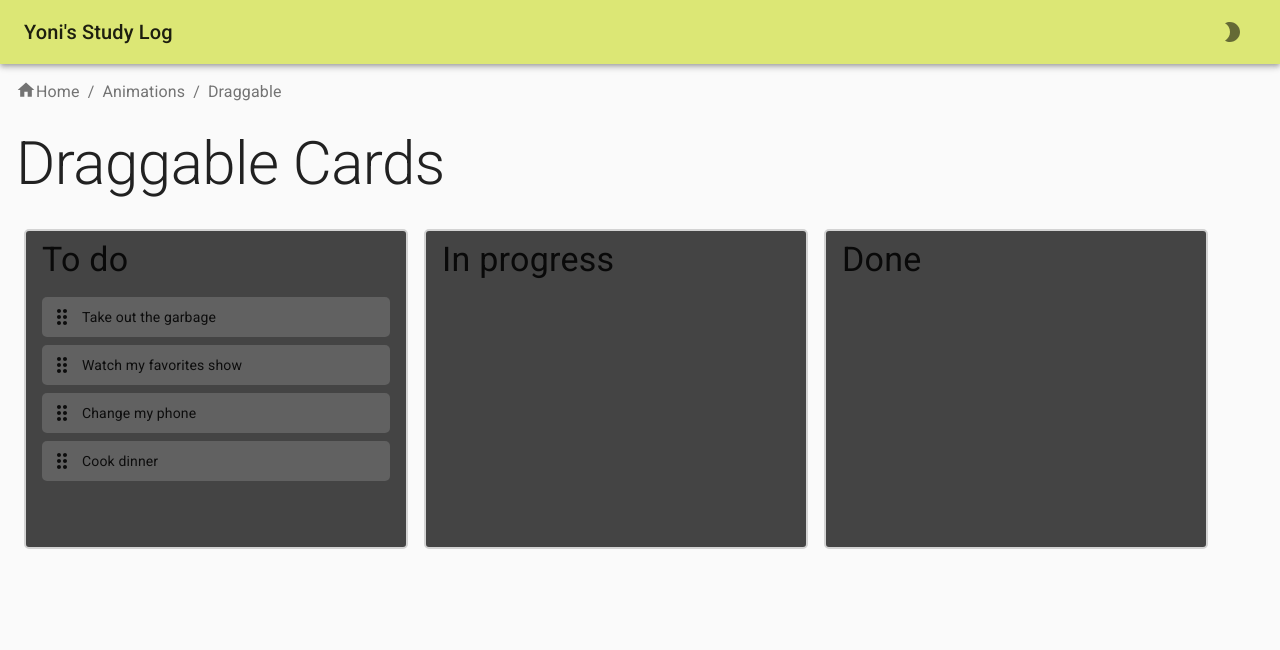
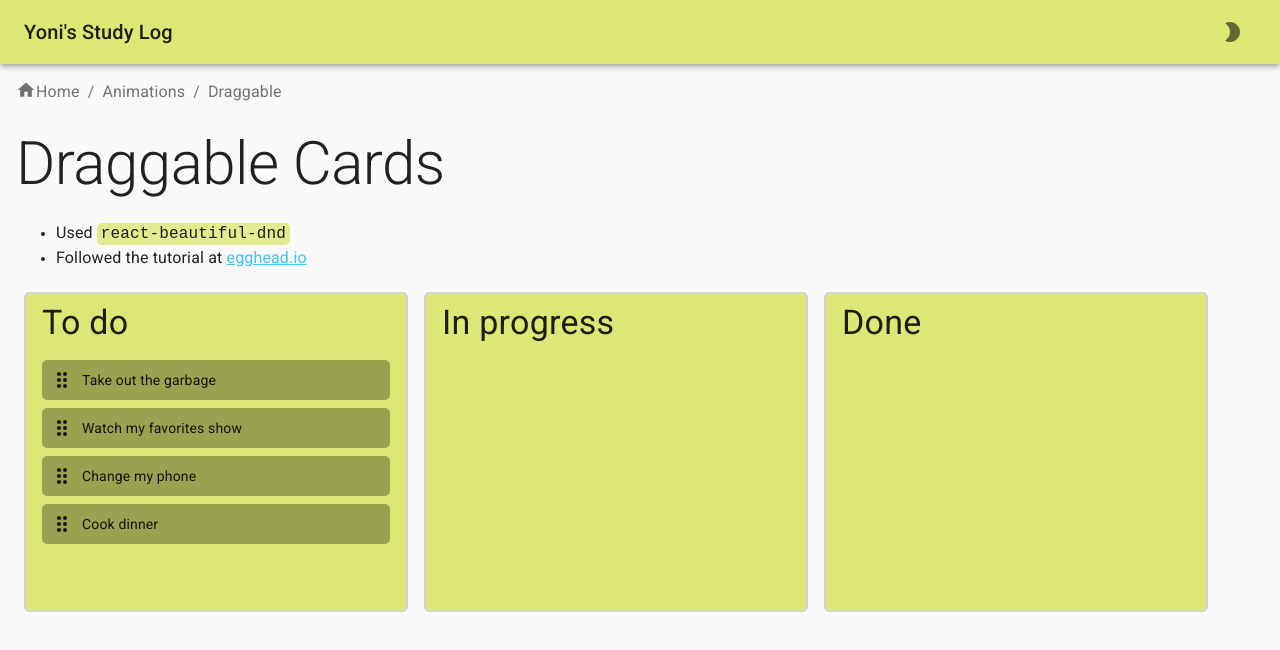
Before and after one commit to yoniakabecky/study-log, a Next.js app: page /animations/draggable in a window 1280 px wide. Shown: the top 650 px of the page. Built offline with nearby package versions, Linux system fonts and the light colour scheme.

Commit message:
Change colours to use theme colours

```diff
--- a/components/DraggablePage/Column.tsx
+++ b/components/DraggablePage/Column.tsx
@@ -1,5 +1,5 @@
 import Typography from "@material-ui/core/Typography";
-import { makeStyles } from "@material-ui/core/styles";
+import { makeStyles, Theme, useTheme } from "@material-ui/core/styles";
 import React, { ReactElement } from "react";
 import { Droppable } from "react-beautiful-dnd";
 import styled from "styled-components";
@@ -12,7 +12,7 @@ interface Props {
   tasks: ITask[];
 }
 
-const useStyles = makeStyles(() => ({
+const useStyles = makeStyles((theme) => ({
   title: { marginBottom: "1rem" },
   taskList: {
     flexGrow: 1,
@@ -22,11 +22,12 @@ const useStyles = makeStyles(() => ({
 
 export default function Column({ column, tasks }: Props): ReactElement {
   const classes = useStyles();
+  const theme = useTheme();
 
   return (
     <Droppable droppableId={column.id}>
       {(provided, snapshot) => (
-        <ColumnWrapper isDraggingOver={snapshot.isDraggingOver}>
+        <ColumnWrapper isDraggingOver={snapshot.isDraggingOver} theme={theme}>
           <Typography variant="h4" className={classes.title}>
             {column.title}
           </Typography>
@@ -47,16 +48,17 @@ export default function Column({ column, tasks }: Props): ReactElement {
   );
 }
 
-const ColumnWrapper = styled.div<{ isDraggingOver: boolean }>`
+const ColumnWrapper = styled.div<{ theme: Theme; isDraggingOver: boolean }>`
   display: flex;
   flex-direction: column;
   transition: border-color 0.2s ease;
   margin: 0.5rem;
   border: 2px solid lightgray;
-  border-color: ${(props) => props.isDraggingOver && "#8e24aa"};
+  border-color: ${(props) =>
+    props.isDraggingOver && props.theme.palette.secondary.light};
+  background-color: ${({ theme }) => theme.palette.primary.main};
   border-radius: 5px;
   padding: 0.5rem 1rem;
-  background-color: #444444;
   width: 30vw;
   min-height: 20rem;
 `;
--- /dev/null
+++ b/components/DraggablePage/Memo.tsx
@@ -0,0 +1,50 @@
+import Typography from "@material-ui/core/Typography";
+import { makeStyles } from "@material-ui/core/styles";
+import React, { ReactElement } from "react";
+
+const useStyles = makeStyles((theme) => ({
+  code: {
+    margin: "0 0.25rem",
+    padding: "0.125rem 0.25rem",
+    borderRadius: "5px",
+    background: theme.palette.primary.light,
+
+    "& a": {
+      textDecoration: "none",
+    },
+  },
+  link: {
+    color: theme.palette.secondary.main,
+  },
+}));
+
+export default function Memo(): ReactElement {
+  const classes = useStyles();
+
+  return (
+    <ul>
+      <li>
+        <Typography variant="body1">
+          Used
+          <code className={classes.code}>
+            <a href="https://www.npmjs.com/package/react-beautiful-dnd">
+              react-beautiful-dnd
+            </a>
+          </code>
+        </Typography>
+      </li>
+      <li>
+        <Typography variant="body1">
+          Followed the tutorial at{" "}
+          <a
+            href="https://egghead.io/courses/beautiful-and-accessible-drag-and-drop-with-react-beautiful-dnd"
+            target="blank"
+            className={classes.link}
+          >
+            egghead.io
+          </a>
+        </Typography>
+      </li>
+    </ul>
+  );
+}
--- a/components/DraggablePage/Task.tsx
+++ b/components/DraggablePage/Task.tsx
@@ -1,6 +1,7 @@
 import DragIndicatorIcon from "@material-ui/icons/DragIndicator";
+import { Theme, useTheme } from "@material-ui/core/styles";
 import React, { ReactElement } from "react";
-import { Draggable, resetServerContext } from "react-beautiful-dnd";
+import { Draggable } from "react-beautiful-dnd";
 import styled from "styled-components";
 
 import { ITask } from "@@/interfaces/draggable";
@@ -10,9 +11,9 @@ interface Props {
   index: number;
 }
 
-resetServerContext();
+export default function Task({ task, index }: Props): ReactElement {
+  const theme = useTheme();
 
-export default function Task({ task, index }: Props): ReactElement {
   return (
     <Draggable draggableId={task.id} index={index}>
       {(provided, snapshot) => (
@@ -20,6 +21,7 @@ export default function Task({ task, index }: Props): ReactElement {
           {...provided.draggableProps}
           ref={provided.innerRef}
           isDragging={snapshot.isDragging}
+          theme={theme}
         >
           <IconWrapper {...provided.dragHandleProps}>
             <DragIndicatorIcon />
@@ -32,13 +34,14 @@ export default function Task({ task, index }: Props): ReactElement {
   );
 }
 
-const Paper = styled.div<{ isDragging: boolean }>`
+const Paper = styled.div<{ theme: Theme; isDragging: boolean }>`
   display: flex;
   align-items: center;
   margin-bottom: 0.5rem;
   border-radius: 5px;
   transition: border-color 0.2s ease;
-  background-color: ${(props) => (props.isDragging ? "#4b4663" : "#616161")};
+  background-color: ${({ theme, isDragging }) =>
+    isDragging ? theme.palette.secondary.dark : theme.palette.primary.dark};
   padding: 0.5rem;
 `;
 
--- a/pages/animations/draggable.tsx
+++ b/pages/animations/draggable.tsx
@@ -1,17 +1,24 @@
 import Typography from "@material-ui/core/Typography";
 import { useRouter } from "next/router";
 import React, { ReactElement } from "react";
-import { DragDropContext, DropResult } from "react-beautiful-dnd";
+import {
+  DragDropContext,
+  DropResult,
+  resetServerContext,
+} from "react-beautiful-dnd";
+import styled from "styled-components";
 
 import Column from "@@/components/DraggablePage/Column";
+import Memo from "@@/components/DraggablePage/Memo";
 import Layout from "@@/components/Layout";
 import LinkedBreadcrumbs from "@@/components/LinkedBreadcrumbs";
 import { ITodoData } from "@@/interfaces/draggable";
-import styled from "styled-components";
 
 interface Props {
   todos: ITodoData;
 }
+
+resetServerContext();
 
 export default function draggable({
   todos: data = initData,
@@ -90,6 +97,8 @@ export default function draggable({
         Draggable Cards
       </Typography>
 
+      <Memo />
+
       <Container>
         <DragDropContext onDragEnd={onDargEnd}>
           {todos.columnOrder.map((columnId) => {
--- a/pages/animations/index.tsx
+++ b/pages/animations/index.tsx
@@ -4,8 +4,6 @@ import React, { ReactElement } from "react";
 
 import Layout from "@@/components/Layout";
 import LinkedBreadcrumbs from "@@/components/LinkedBreadcrumbs";
-
-interface Props {}
 
 export default function animation({}: Props): ReactElement {
   const pathname = useRouter()?.pathname;
```
Also changed, not shown: components/ContentNavigator.tsx (+7 -1 lines), 1 other file (tests, documents, lock files or other folders).
